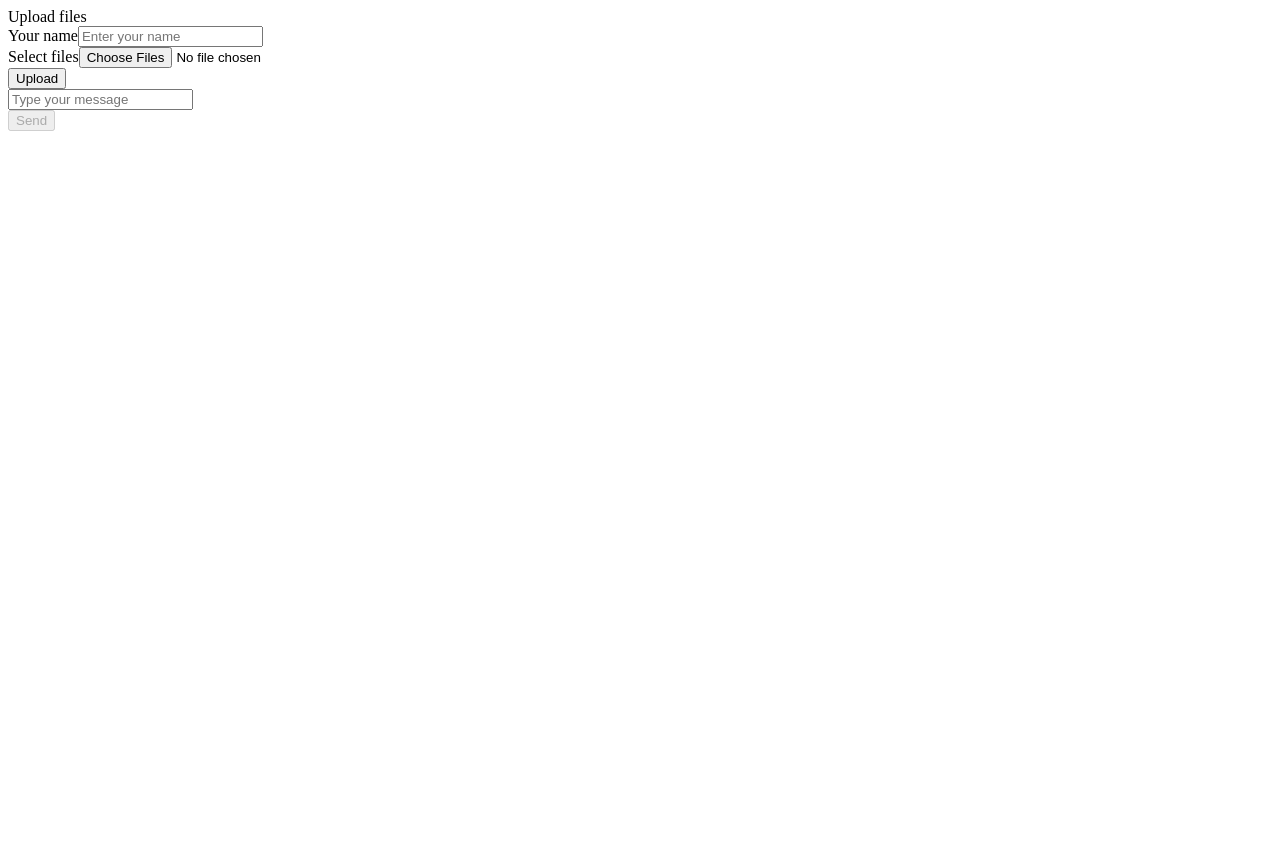
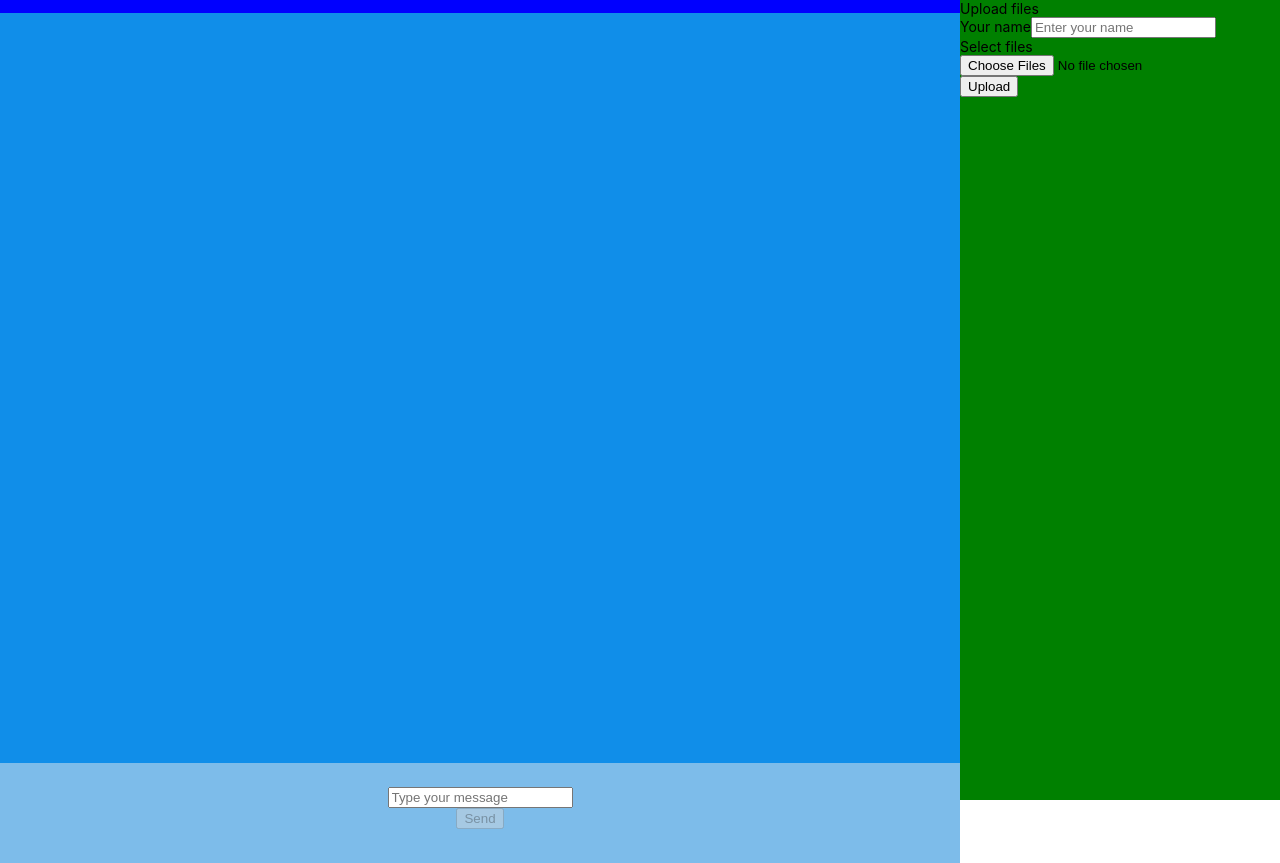
Before and after one commit to soumyaprakashdatta/ai_chat_app, a React (Vite) app: page / in a window 1280 px wide. Before the commit the page ends 800 px from the top, so only its background shows below. Built offline with nearby package versions, Linux system fonts and the light colour scheme.

Commit message:
wip: ui changes

```diff
--- a/package.json
+++ b/package.json
@@ -10,6 +10,7 @@
         "app": "npm run build && node backend/index.mjs"
     },
     "dependencies": {
+        "antd": "^5.11.2",
         "cors": "^2.8.5",
         "dotenv": "^16.3.1",
         "express": "^4.18.2",
--- a/src/App.jsx
+++ b/src/App.jsx
@@ -1,14 +1,20 @@
 import React from 'react'
+
+import {Row, Col} from 'antd'
 
 import Chat from './Chat'
 import ChatContext from './ChatContext'
 
 function App() {
   return (
-    <div>
-      <ChatContext />
-      <Chat />
-    </div>
+    <Row style={{backgroundColor: "yellow"}}>
+      <Col span={18} style={{backgroundColor: "blue", height: "100vh"}}>
+        <Chat />
+      </Col>
+      <Col span={6} style={{backgroundColor: "green", height: "100vh"}}>
+        <ChatContext />
+      </Col>
+    </Row>
   )
 }
 
--- a/src/Chat.jsx
+++ b/src/Chat.jsx
@@ -1,5 +1,22 @@
+import { Row, Col, Space, Layout } from 'antd'
 import React from 'react'
 import { useState } from 'react'
+const { Footer, Content } = Layout
+
+const contentStyle = {
+  textAlign: 'center',
+  height: 750,
+  lineHeight: '120px',
+  color: '#fff',
+  backgroundColor: '#108ee9',
+}
+
+const footerStyle = {
+  textAlign: 'center',
+  color: '#fff',
+  height: 100,
+  backgroundColor: '#7dbcea',
+}
 
 function Chat() {
   const [message, setMessage] = useState('')
@@ -49,22 +66,35 @@ function Chat() {
   }
 
   return (
-    <div>
-      <div>
+    <Space
+      direction="vertical"
+      style={{ height: '100vh', width: '100%' }}
+      size={[0, 48]}
+    >
+      <Layout>
+        <Content style={contentStyle}>
+          <Row>
+            <Col>
               {chatList.map((chat, index) => {
                 return (
                   <div
                     key={index}
                     style={{
-                backgroundColor: chat.role == 'client' ? 'yellow' : 'cyan',
+                      backgroundColor:
+                        chat.role == 'client' ? 'yellow' : 'cyan',
                     }}
                   >
                     <p>{chat.message}</p>
                   </div>
                 )
               })}
-      </div>
-      <div>
+            </Col>
+            {loading ? <div>loading data ... </div> : null}
+            {error ? <div>error: {JSON.stringify(error)}</div> : null}
+          </Row>
+        </Content>
+        <Footer style={footerStyle}>
+          <Col>
             <input
               type="text"
               value={message}
@@ -79,10 +109,10 @@ function Chat() {
                 Send
               </button>
             </div>
-      </div>
-      {loading ? <div>loading data ... </div> : null}
-      {error ? <div>error: {JSON.stringify(error)}</div> : null}
-    </div>
+          </Col>
+        </Footer>
+      </Layout>
+    </Space>
   )
 }
 
--- /dev/null
+++ b/src/main.css
@@ -0,0 +1,5 @@
+body {
+    height: 100vh;
+    width: 100vw;
+    margin: 0px
+}
--- a/src/main.jsx
+++ b/src/main.jsx
@@ -1,6 +1,8 @@
 import React from 'react'
 import ReactDOM from 'react-dom/client'
 import App from './App'
+
+import './main.css'
 
 const root = ReactDOM.createRoot(document.getElementById('root'))
 root.render(
```
Also changed, not shown: 1 other file (tests, documents, lock files or other folders). Lines whose indentation alone changed are shown as unchanged.
